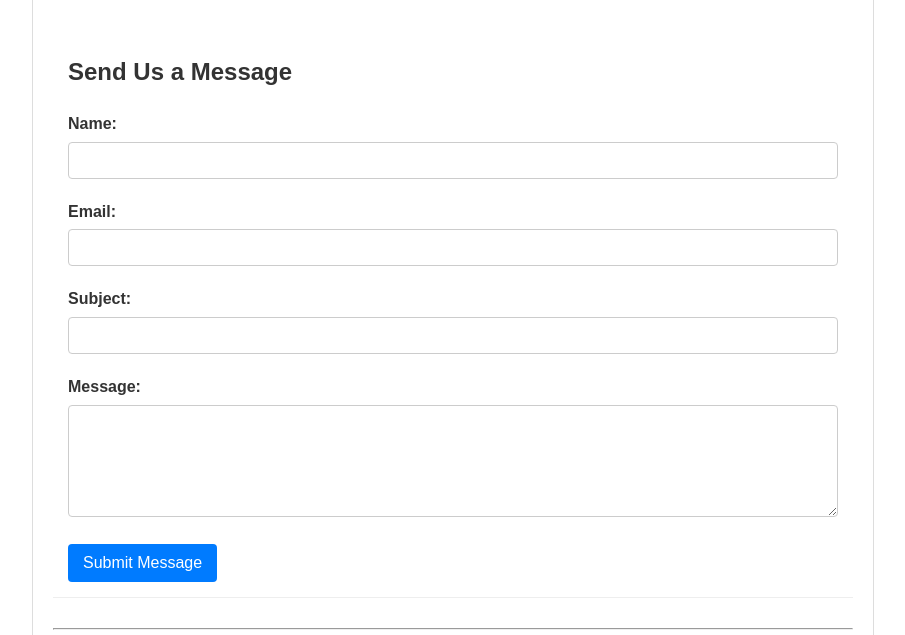
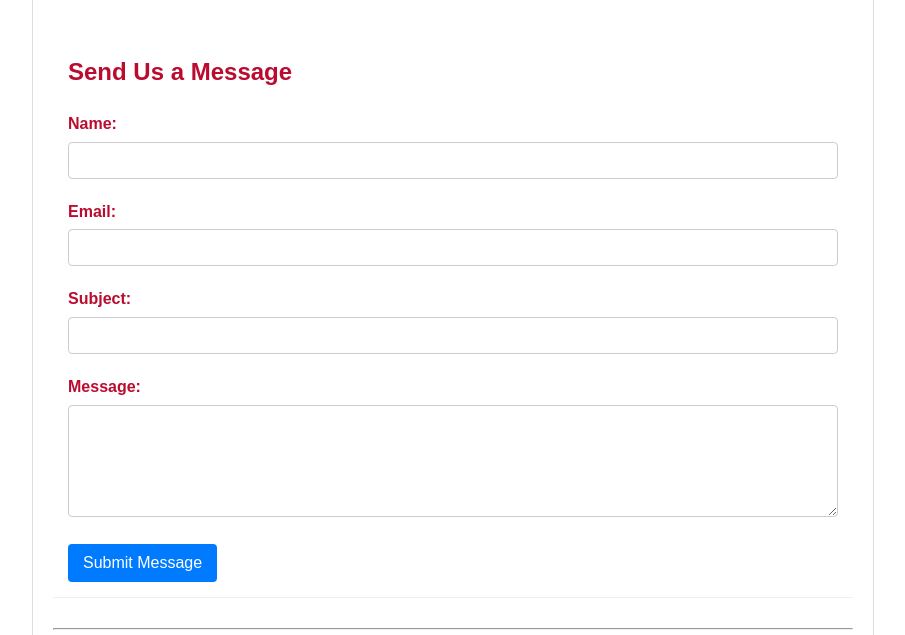
Before and after one commit to MattStecc/PBL-0-ContactInfo, a plain HTML site: page index.html in a window 1280 px wide. Shown: the part 117-752 px from the top of the page, without its empty margins (187-1092 px from the left). Drawn offline with Linux system fonts and the light colour scheme.

Commit message:
Update index.html

```diff
--- a/index.html
+++ b/index.html
@@ -10,7 +10,7 @@
             font-family: Arial, sans-serif;
             margin: 20px;
             line-height: 1.6;
-            color: #333;
+            color: #BA0C2F;
         }
         .container {
             max-width: 800px;
```
